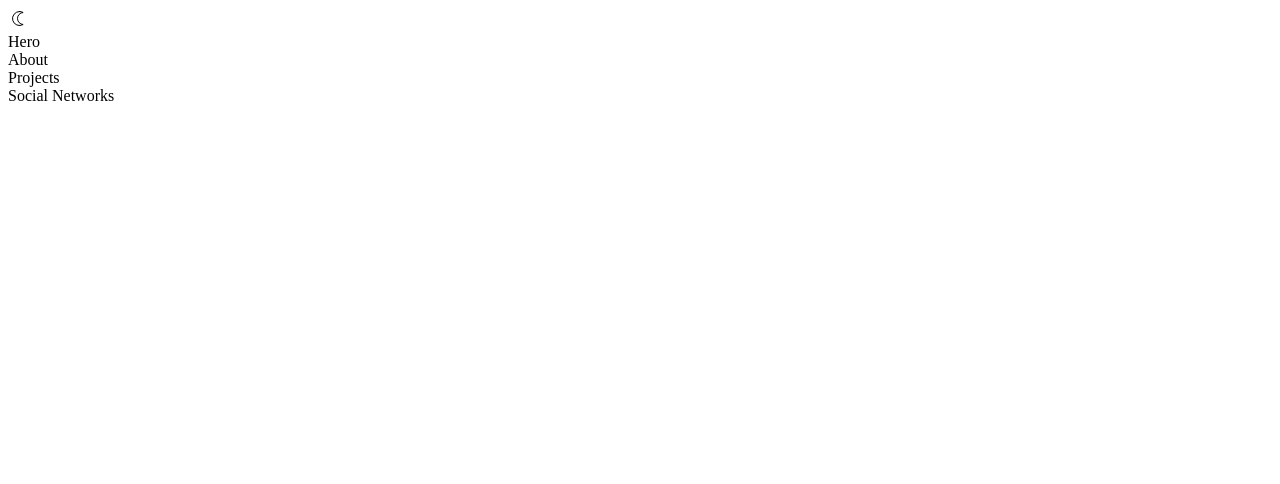
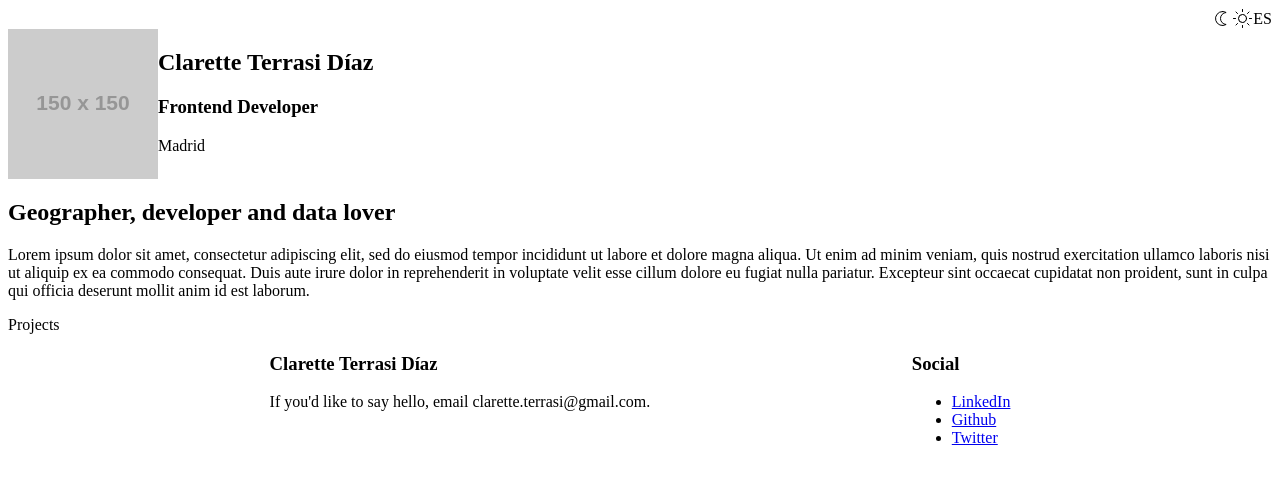
Before and after one commit to cterrasid/my-third-portfolio, a Gatsby site: page / in a window 1280 px wide. Built offline with nearby package versions, Linux system fonts and the light colour scheme; Gatsby itself is replaced by a stand-in of ours; placeholder pictures from the web are drawn by us.

Commit message:
Set absolute routes and create basic components and containers

```diff
--- a/gatsby-config.js
+++ b/gatsby-config.js
@@ -1,7 +1,9 @@
+const path = require("path");
+
 module.exports = {
   siteMetadata: {
     siteUrl: "https://www.yourdomain.tld",
-    title: "My Gatsby Site",
+    title: "My Gatsby Site"
   },
   plugins: [
     "gatsby-plugin-image",
@@ -10,8 +12,8 @@ module.exports = {
     {
       resolve: "gatsby-plugin-manifest",
       options: {
-        icon: "src/images/icon.png",
-      },
+        icon: "src/images/icon.png"
+      }
     },
     "gatsby-plugin-sharp",
     "gatsby-transformer-sharp",
@@ -19,9 +21,17 @@ module.exports = {
       resolve: "gatsby-source-filesystem",
       options: {
         name: "images",
-        path: "./src/images/",
+        path: "./src/images/"
       },
-      __key: "images",
+      __key: "images"
     },
-  ],
+    {
+      resolve: "gatsby-plugin-root-import",
+      options: {
+        Components: path.join(__dirname, "src", "components"),
+        Containers: path.join(__dirname, "src", "containers"),
+        Icons: path.join(__dirname, "src", "icons")
+      }
+    }
+  ]
 };
--- /dev/null
+++ b/src/components/Language/index.js
@@ -0,0 +1,7 @@
+import React from "react";
+
+const Language = () => {
+  return <div>ES</div>;
+};
+
+export default Language;
--- /dev/null
+++ b/src/components/List/index.js
@@ -0,0 +1,21 @@
+import React from "react";
+
+const List = ({ Tag = "ul", items }) => {
+  return (
+    <Tag>
+      {items.map((item) => (
+        <li>
+          {item.link ? (
+            <a href={item.link} target="_blank">
+              {item.name}
+            </a>
+          ) : (
+            item.name
+          )}
+        </li>
+      ))}
+    </Tag>
+  );
+};
+
+export default List;
--- /dev/null
+++ b/src/components/Text/index.js
@@ -0,0 +1,7 @@
+import React from "react";
+
+const Text = ({ Tag, className, text }) => {
+  return <Tag className={className}>{text}</Tag>;
+};
+
+export default Text;
--- /dev/null
+++ b/src/components/index.js
@@ -0,0 +1,5 @@
+import Language from "./Language";
+import List from "./List";
+import Text from "./Text";
+
+export { Language, List, Text };
--- /dev/null
+++ b/src/containers/About/index.js
@@ -0,0 +1,16 @@
+import React from "react";
+import { Text } from "Components";
+
+const About = () => {
+  return (
+    <section>
+      <Text Tag="h2" text="Geographer, developer and data lover" />
+      <Text
+        Tag="p"
+        text="Lorem ipsum dolor sit amet, consectetur adipiscing elit, sed do eiusmod tempor incididunt ut labore et dolore magna aliqua. Ut enim ad minim veniam, quis nostrud exercitation ullamco laboris nisi ut aliquip ex ea commodo consequat. Duis aute irure dolor in reprehenderit in voluptate velit esse cillum dolore eu fugiat nulla pariatur. Excepteur sint occaecat cupidatat non proident, sunt in culpa qui officia deserunt mollit anim id est laborum."
+      />
+    </section>
+  );
+};
+
+export default About;
--- /dev/null
+++ b/src/containers/Footer/index.js
@@ -0,0 +1,31 @@
+import React from "react";
+import { Text, List } from "Components";
+import "./styles.css";
+
+const socialNetworks = [
+  { name: "LinkedIn", link: "#" },
+  { name: "Github", link: "#" },
+  { name: "Twitter", link: "#" }
+];
+
+const Footer = () => {
+  return (
+    <footer>
+      <div>
+        <section>
+          <Text Tag="h3" text="Clarette Terrasi Díaz" />
+          <Text
+            Tag="p"
+            text="If you'd like to say hello, email clarette.terrasi@gmail.com."
+          />
+        </section>
+        <section>
+          <Text Tag="h3" text="Social" />
+          <List items={socialNetworks} />
+        </section>
+      </div>
+    </footer>
+  );
+};
+
+export default Footer;
--- /dev/null
+++ b/src/containers/Footer/styles.css
@@ -0,0 +1,4 @@
+footer > div {
+  display: flex;
+  justify-content: space-evenly;
+}
--- /dev/null
+++ b/src/containers/Hero/index.js
@@ -0,0 +1,18 @@
+import React from "react";
+import { Text } from "Components";
+import "./styles.css";
+
+const Hero = () => {
+  return (
+    <section className="hero">
+      <img src="https://via.placeholder.com/150" alt="placeholder image" />
+      <div>
+        <Text Tag="h1" text="Clarette Terrasi Díaz" />
+        <Text Tag="h3" text="Frontend Developer" />
+        <Text Tag="p" text="Madrid" />
+      </div>
+    </section>
+  );
+};
+
+export default Hero;
--- /dev/null
+++ b/src/containers/Hero/styles.css
@@ -0,0 +1,3 @@
+section.hero {
+  display: flex;
+}
--- /dev/null
+++ b/src/containers/NavigationBar/index.js
@@ -0,0 +1,16 @@
+import React from "react";
+import { MoonIcon, SunIcon } from "Icons";
+import { Language } from "Components";
+import "./styles.css";
+
+const NavigationBar = () => {
+  return (
+    <nav>
+      <MoonIcon />
+      <SunIcon />
+      <Language />
+    </nav>
+  );
+};
+
+export default NavigationBar;
--- /dev/null
+++ b/src/containers/NavigationBar/styles.css
@@ -0,0 +1,5 @@
+nav {
+  display: flex;
+  align-items: center;
+  justify-content: end;
+}
--- /dev/null
+++ b/src/containers/index.js
@@ -0,0 +1,6 @@
+import About from "./About";
+import Footer from "./Footer";
+import Hero from "./Hero";
+import NavigationBar from "./NavigationBar";
+
+export { About, Footer, Hero, NavigationBar };
--- /dev/null
+++ b/src/icons/SunIcon/index.js
@@ -0,0 +1,32 @@
+import * as React from "react";
+
+const SunIcon = (props) => {
+  return (
+    <svg height={21} width={21} xmlns="http://www.w3.org/2000/svg" {...props}>
+      <g
+        fill="none"
+        fillRule="evenodd"
+        stroke="currentColor"
+        strokeLinecap="round"
+        strokeLinejoin="round"
+      >
+        <g opacity={0.3}>
+          <path d="M10.5 14.5c2.219 0 4-1.763 4-3.982a4.003 4.003 0 00-4-4.018c-2.219 0-4 1.781-4 4 0 2.22 1.781 4 4 4zM4.136 4.136L5.55 5.55M15.45 15.45l1.414 1.414M1.5 10.5h2M17.5 10.5h2" />
+          <g>
+            <path d="M4.136 16.864L5.55 15.45M15.45 5.55l1.414-1.414" />
+          </g>
+          <g>
+            <path d="M10.5 19.5v-2M10.5 3.5v-2" />
+          </g>
+        </g>
+        <g transform="translate(-210 -1)">
+          <path d="M220.5 2.5v2M227 5l-1.5 1.5" />
+          <circle cx={220.5} cy={11.5} r={4} />
+          <path d="M214 5l1.5 1.5M220.5 20.5v-2M227 18l-1.5-1.5M214 18l1.5-1.5M211.5 11.5h2M227.5 11.5h2" />
+        </g>
+      </g>
+    </svg>
+  );
+};
+
+export default SunIcon;
--- a/src/icons/index.js
+++ b/src/icons/index.js
@@ -1,3 +1,4 @@
 import MoonIcon from "./MoonIcon";
+import SunIcon from "./SunIcon";
 
-export { MoonIcon };
+export { MoonIcon, SunIcon };
--- a/src/pages/index.js
+++ b/src/pages/index.js
@@ -1,22 +1,18 @@
 import React from "react";
-import { MoonIcon } from "../icons";
+import { About, Footer, NavigationBar, Hero } from "Containers";
 
 const HomePage = () => {
   return (
     <div>
       <header>
-        <nav>
-          <MoonIcon />
-        </nav>
-        <section>Hero</section>
+        <NavigationBar />
+        <Hero />
       </header>
       <main>
-        <section>About</section>
+        <About />
         <section>Projects</section>
       </main>
-      <footer>
-        <section>Social Networks</section>
-      </footer>
+      <Footer />
     </div>
   );
 };
```
